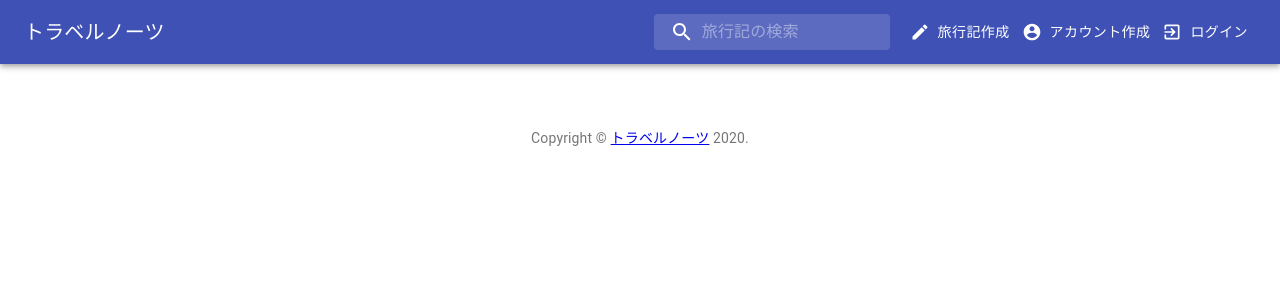
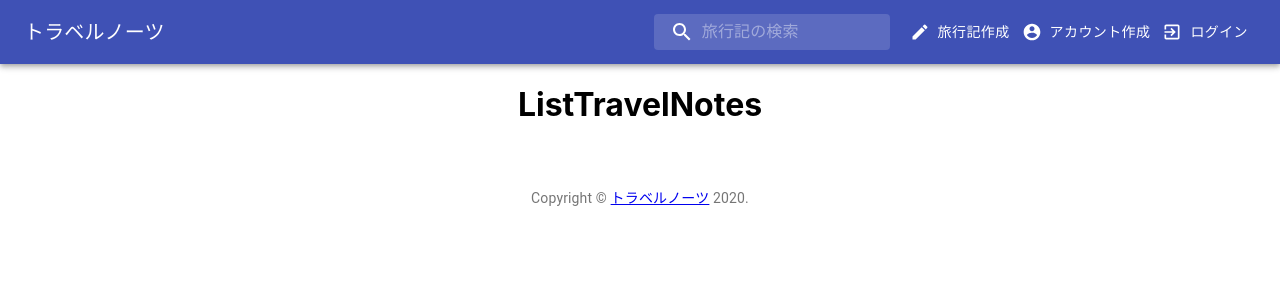
Before and after one commit to shortintern2020-A-labyrinth/TeamF, a React (Create React App) app in the folder frontend/app/: page / in a window 1280 px wide. Shown: the top 300 px of the page. Built offline with nearby package versions, Linux system fonts and the light colour scheme.

Commit message:
Fix path

```diff
--- a/frontend/app/src/App.js
+++ b/frontend/app/src/App.js
@@ -19,7 +19,7 @@ function App() {
     <div className="App">
       <Router>
         <Nav />
-        <Route exact path="/ListTravelNotes" component={ListTravelNotes} />
+        <Route exact path="/" component={ListTravelNotes} />
         <Route path="/Login" component={Login} />
         <Route path="/Signup" component={Signup} />
         <Route path="/CreateTravelNote" component={CreateTravelNote} />
```
